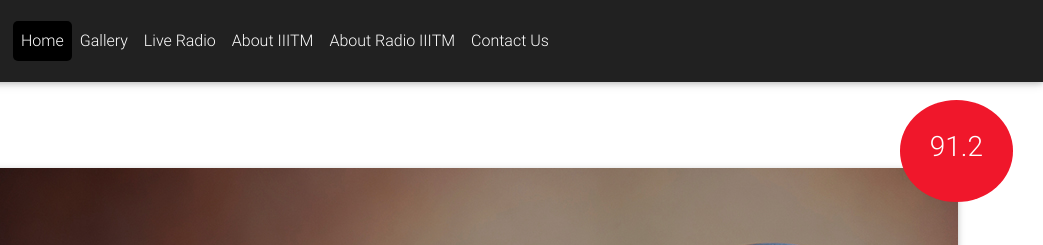
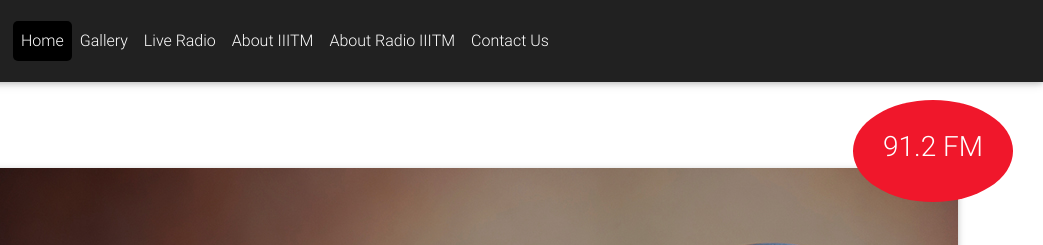
Before and after one commit to arihantjain8118/radio-fl, a plain HTML site: page Live Radio.html in a window 1280 px wide. Shown: the top 245 px of the page, 237-1280 px from the left. Drawn offline with Linux system fonts and the light colour scheme.

Commit message:
Update Live Radio.html

```diff
--- a/Live Radio.html
+++ b/Live Radio.html
@@ -22,7 +22,7 @@
 
     <!--Main Navigation-->
     <header>
-<button id="myBtn"><h3 id="circle">91.2</h3></button>
+<button id="myBtn"><h3 id="circle">91.2 FM</h3></button>
         <!-- Navbar -->
         <nav class="navbar fixed-top navbar-expand-md bg-dark navbar-dark scrolling-navbar">
             <div class="container">
```
